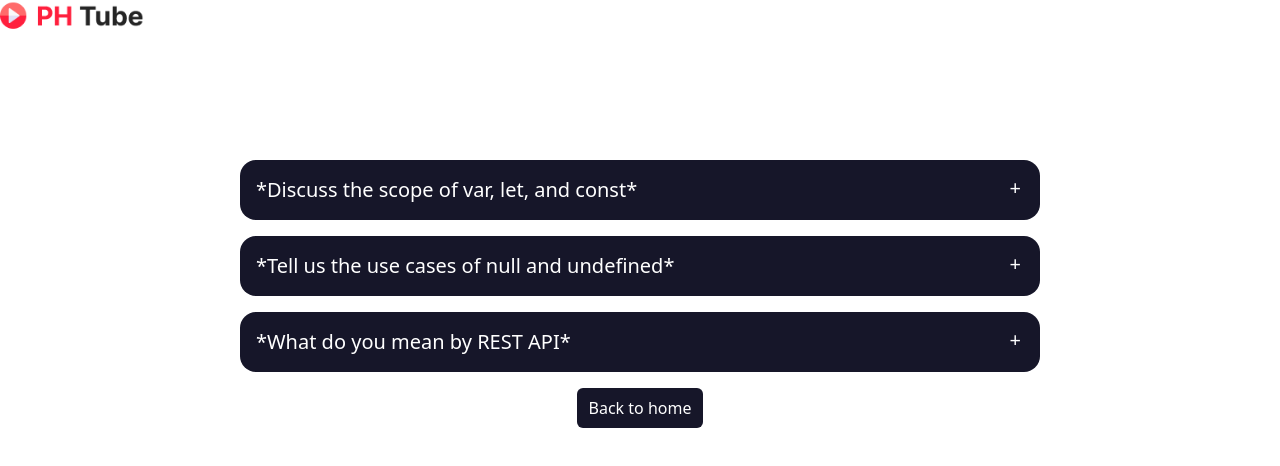
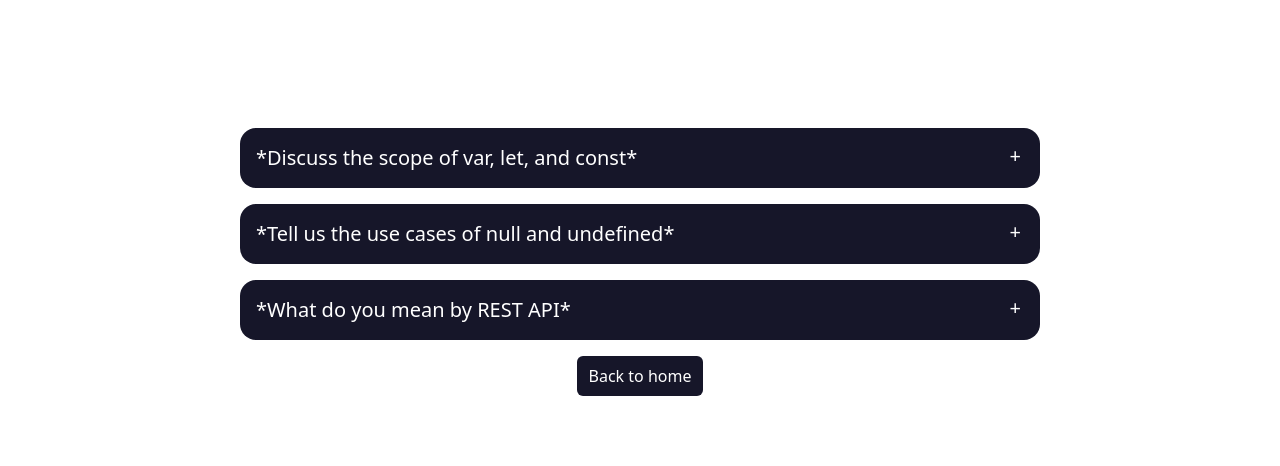
Before and after one commit to Rasel006/PH-TUBE, a plain HTML site: page blog.html in a window 1280 px wide. Drawn offline with nearby package versions, Linux system fonts and the light colour scheme.

Commit message:
last update PH tube

```diff
--- a/blog.html
+++ b/blog.html
@@ -9,7 +9,6 @@ Date: 28/11/2023 -->
     <meta name="viewport" content="width=device-width, initial-scale=1.0">
     <title>PHTUBE-BLOG</title>
     <link rel="shortcut icon" href="./images/Logo.png" />
-    <img src="images/logo.png" class="h-8" alt="ph tube" />
     <link href="https://fonts.googleapis.com/css2?family=Inter:wght@400;500;600;700;800&display=swap"
         rel="stylesheet" />
     <link href="https://cdn.jsdelivr.net/npm/daisyui@4.4.4/dist/full.min.css" rel="stylesheet" type="text/css" />
```
